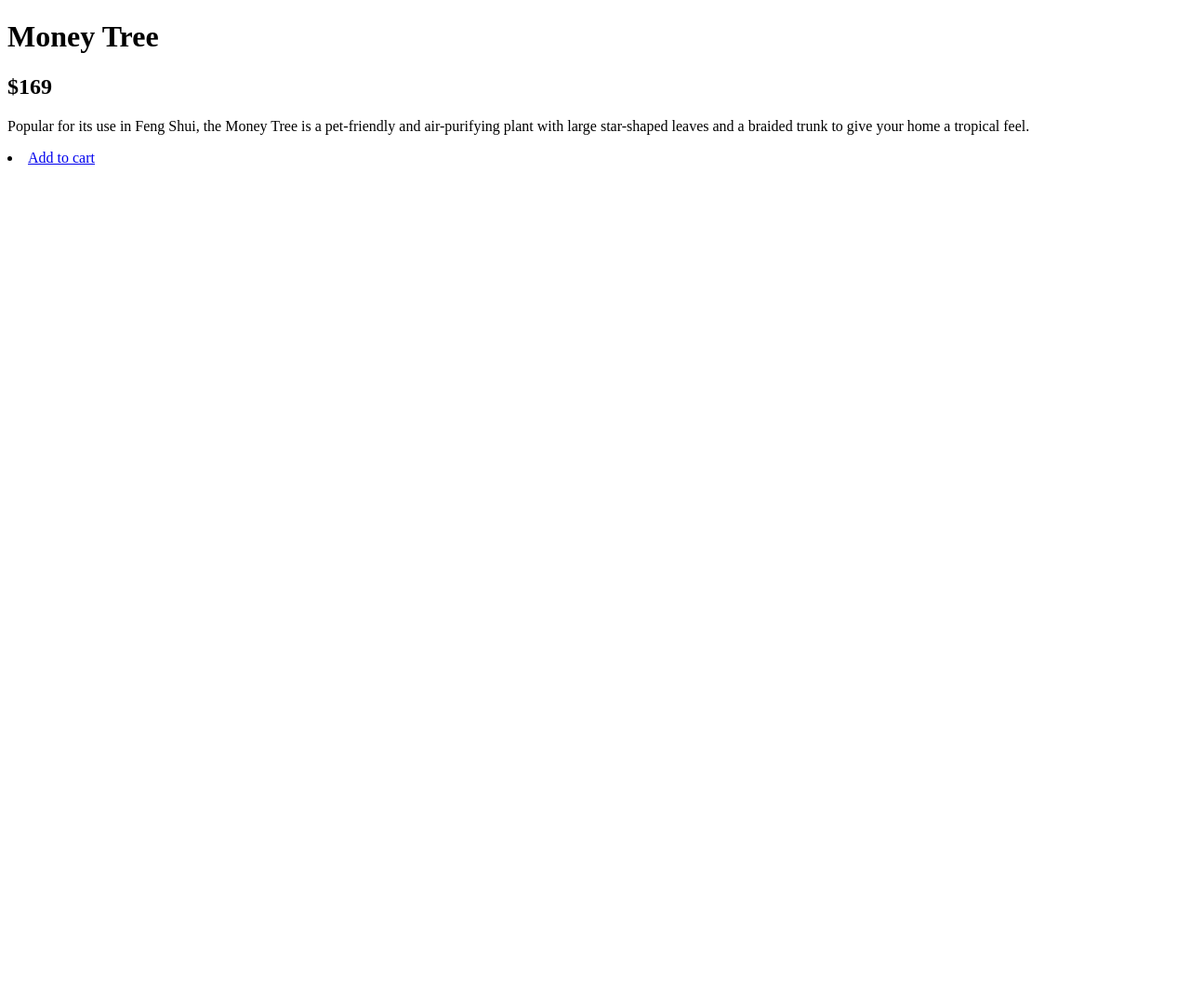
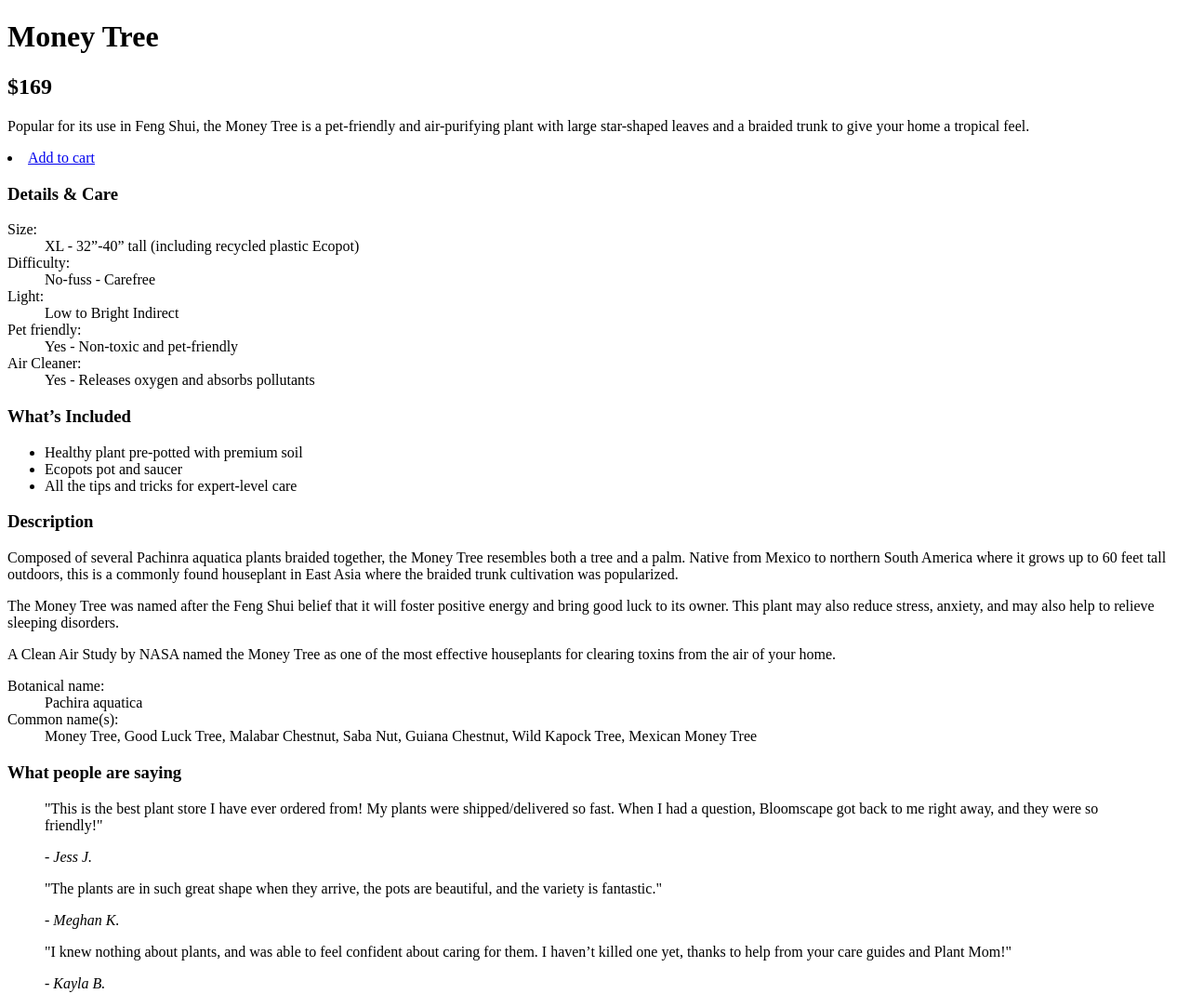
Before and after one commit to BHill33/plant-store, a plain HTML site: page index.html in a window 1280 px wide. Shown: the whole page at 93% size. Before the commit the page ends 800 px from the top, so only its background shows below. Drawn offline with Linux system fonts and the light colour scheme.

Commit message:
Add product details

```diff
--- a/index.html
+++ b/index.html
@@ -12,3 +12,53 @@
   <h2>$169</h2>
   <p>Popular for its use in Feng Shui, the Money Tree is a pet-friendly and air-purifying plant with large star-shaped leaves and a braided trunk to give your home a tropical feel.</p>
   <li><a href="#Add to cart">Add to cart</a></li>
+  <div class=details>
+    <h3>Details & Care</h3>
+    <dl>
+      <dt>Size:</dt>
+        <dd>XL - 32”-40” tall (including recycled plastic Ecopot)</dd>
+      <dt>Difficulty:</dt>
+        <dd>No-fuss - Carefree</dd>
+      <dt>Light:</dt>
+        <dd>Low to Bright Indirect</dd>
+      <dt>Pet friendly:</dt>
+        <dd>Yes - Non-toxic and pet-friendly</dd>
+      <dt>Air Cleaner:</dt>
+        <dd>Yes - Releases oxygen and absorbs pollutants</dd>
+    </dl>
+  </div>
+  <div class=included>
+    <h3>What’s Included</h3>
+    <ul>
+      <li>Healthy plant pre-potted with premium soil</li>
+      <li>Ecopots pot and saucer</li>
+      <li>All the tips and tricks for expert-level care</li>
+    </ul>
+  </div>
+  <div class=description>
+    <h3>Description</h3>
+    <p>Composed of several Pachinra aquatica plants braided together, the Money Tree resembles both a tree and a palm. Native from Mexico to northern South America where it grows up to 60 feet tall outdoors, this is a commonly found houseplant in East Asia where the braided trunk cultivation was popularized.</p>
+    <p>The Money Tree was named after the Feng Shui belief that it will foster positive energy and bring good luck to its owner. This plant may also reduce stress, anxiety, and may also help to relieve sleeping disorders.</p>
+    <p>A Clean Air Study by NASA named the Money Tree as one of the most effective houseplants for clearing toxins from the air of your home.</p>
+    <dl>
+      <dt>Botanical name:</dt>
+        <dd>Pachira aquatica</dd>
+      <dt>Common name(s):</dt>
+        <dd>Money Tree, Good Luck Tree, Malabar Chestnut, Saba Nut, Guiana Chestnut, Wild Kapock Tree, Mexican Money Tree</dd>
+    </dl>
+  </div>
+  <div class=reviews>
+    <h3>What people are saying</h3>
+    <blockquote>
+      <p>"This is the best plant store I have ever ordered from! My plants were shipped/delivered so fast. When I had a question, Bloomscape got back to me right away, and they were so friendly!"</p>
+      <footer>- <cite>Jess J.</cite></footer>
+    </blockquote>
+    <blockquote>
+      <p>"The plants are in such great shape when they arrive, the pots are beautiful, and the variety is fantastic."</p>
+      <footer>- <cite>Meghan K.</cite></footer>
+    </blockquote>
+    <blockquote>
+      <p>"I knew nothing about plants, and was able to feel confident about caring for them. I haven’t killed one yet, thanks to help from your care guides and Plant Mom!"</p>
+      <footer>- <cite>Kayla B.</cite></footer>
+      </blockquote>
+  </div>
```
